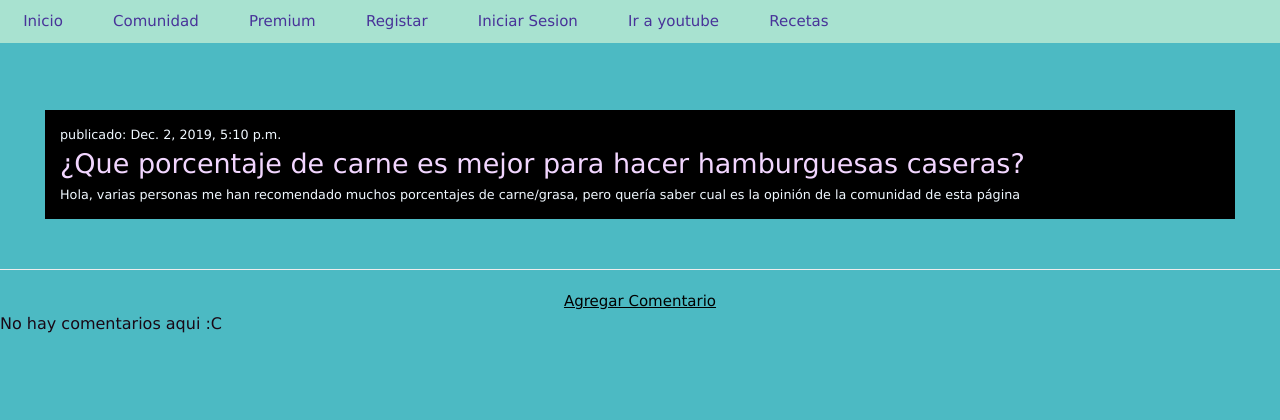
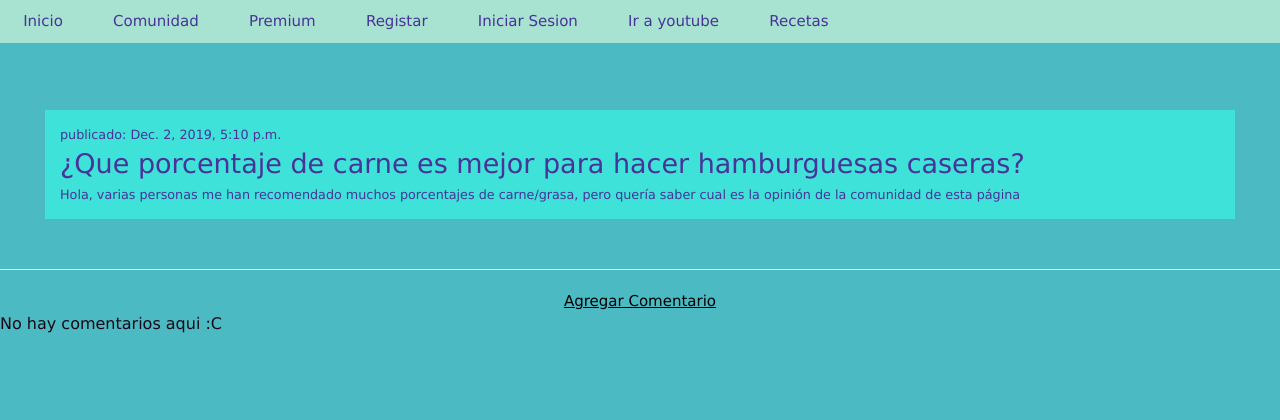
Before and after one commit to SalamanderJ/OxiRecetas, a Django app: page /post/9/ in a window 1280 px wide. Shown: the top 420 px of the page. Run offline with Django 3.2, Linux system fonts and the light colour scheme; data comes from the database, SQL or seed files in the repository; both versions use the stored data as it was after the commit; data that the repository does not hold is empty.

Commit message:
Se hacen los ultimos cambios

```diff
--- a/oxirecetas/recetas/templates/recetas/post_detail.html
+++ b/oxirecetas/recetas/templates/recetas/post_detail.html
@@ -1,5 +1,4 @@
-{% extends 'recetas/base.html' %}
-{% load staticfiles %}
+{% extends 'recetas/base.html' %} {% load staticfiles %}
 
 
 <body>
@@ -7,22 +6,21 @@
 
 
     <div class="contenedor_post" style="padding: 30px; margin: 15px;">
-            <div class="post" style="background-color: rgb(0, 0, 0);padding: 15px;">
+        <div class="post" style="background-color: #3EE2D8;padding: 15px;">
             {% if post.published_date %}
-                        <p id="fecha-post" style="color: aliceblue; font-size: 85%;"> publicado: {{ post.published_date }}</p>
+            <p id="fecha-post" style=" color:#483399; font-size: 85%;"> publicado: {{ post.published_date }}</p>
             {% endif %}
-                <p id="titulo-post" style="color: rgb(242, 214, 255); font-size: 180%;"><a>{{ post.title }}</a></p>
+            <p id="titulo-post" style=" color:#483399; font-size: 180%;"><a>{{ post.title }}</a></p>
             <div>
-                    <p style="color: aliceblue; font-size: 85%;">{{ post.text|linebreaksbr }}</p>
+                <p style=" color:#483399; font-size: 85%;">{{ post.text|linebreaksbr }}</p>
             </div>
-                {% if user.is_authenticated %}<a href="{% url 'post_edit' pk=post.pk %}" style="color: aliceblue; font-size: 200%;"><i class="fas fa-plus-circle"></i></a>{% endif %}
-                {% if user.is_authenticated %}<a href="{% url 'post_remove' pk=post.pk %}" style="color: aliceblue; font-size: 200%;"><i class="fas fa-minus-circle"></i></a>{% endif %}
+            {% if user.is_authenticated %}<a href="{% url 'post_edit' pk=post.pk %}" style="color: aliceblue; font-size: 200%;"><i class="fas fa-plus-circle"></i></a>{% endif %} {% if user.is_authenticated %}<a href="{% url 'post_remove' pk=post.pk %}"
+                style="color: aliceblue; font-size: 200%;"><i class="fas fa-minus-circle"></i></a>{% endif %}
         </div>
     </div>
 
     <hr>
-                <a class="btn btn-default" href="{% url 'add_comment_to_post' pk=post.pk %}">Agregar Comentario</a>
-                {% for comment in post.comments.all %}
+    <a class="btn btn-default" href="{% url 'add_comment_to_post' pk=post.pk %}">Agregar Comentario</a> {% for comment in post.comments.all %}
     <div class="comment" style="margin: 20px 0px 20px 20px;">
         <div class="date">{{ comment.created_date }}</div>
         <strong>{{ comment.author }}</strong>
```
Also changed, not shown: oxirecetas/db.sqlite3. Lines whose indentation alone changed are shown as unchanged.
